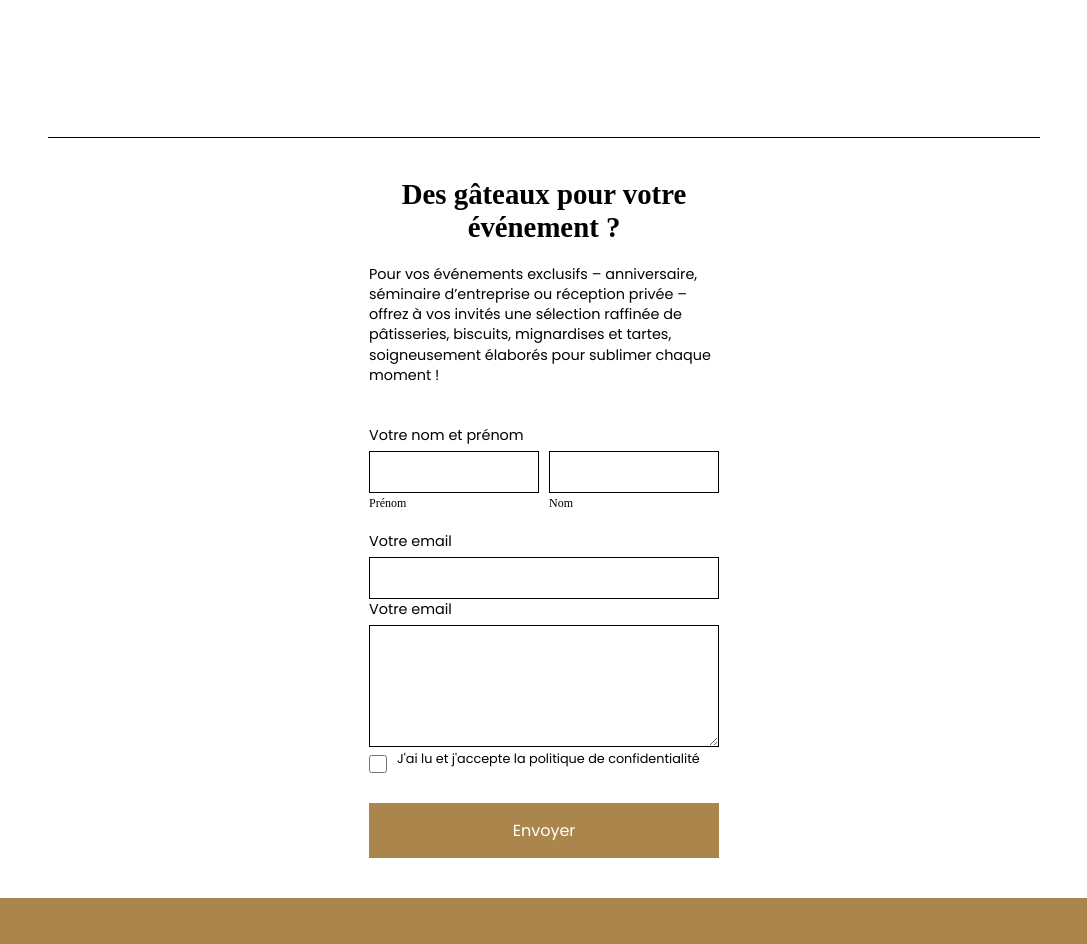
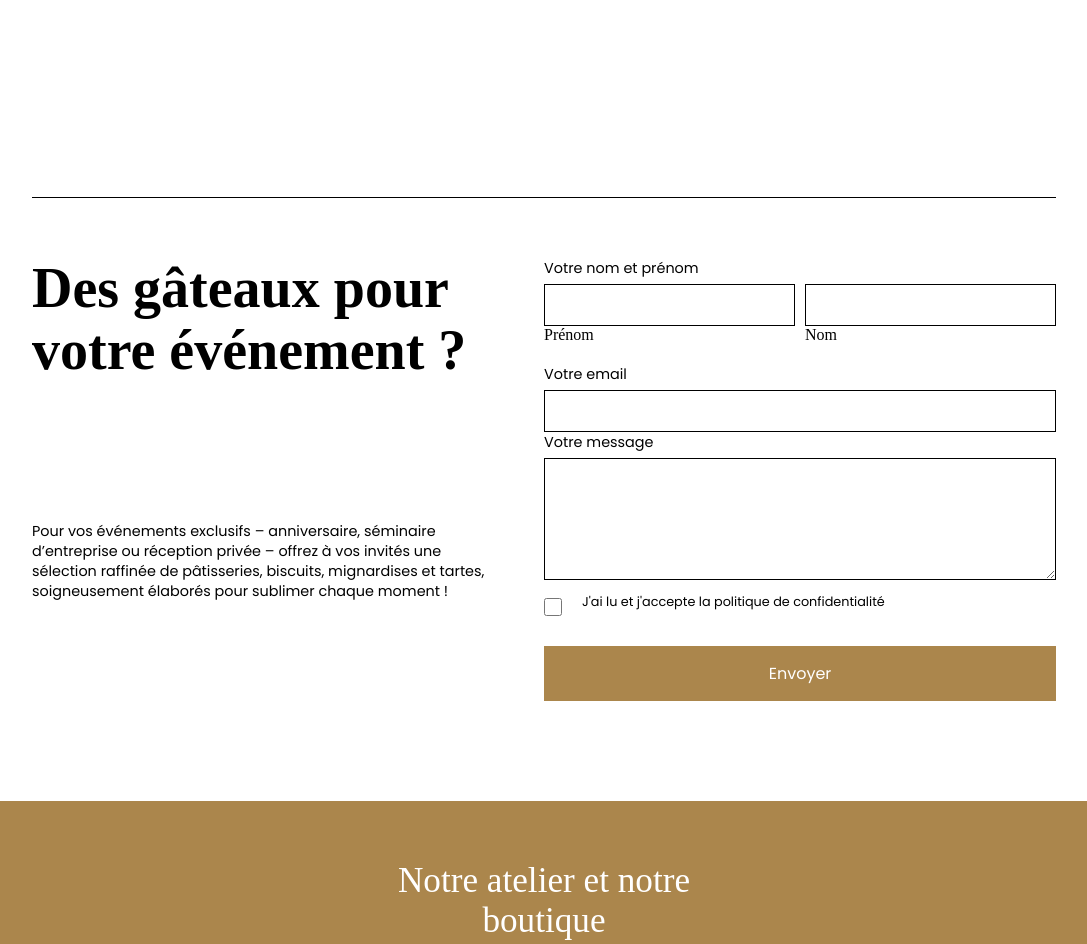
Before and after one commit to JustineSerra/evaluation-patachou, a website: page index.html in a window 1280 px wide. Shown: the part 2254-3198 px from the top of the page, without its empty margins (96-1183 px from the left). Drawn offline with Linux system fonts and the light colour scheme; a web font is replaced by a local one.

Commit message:
en cours

```diff
--- a/index.html
+++ b/index.html
@@ -108,7 +108,7 @@
 		</div>
 
 		<div class="form-group">
-			<label for="message">Votre email</label>
+			<label for="message">Votre message</label>
 			<textarea id="message" rows="5"></textarea>
 		</div>
 
--- a/scss/sections/_evenement.scss
+++ b/scss/sections/_evenement.scss
@@ -8,11 +8,34 @@
     align-items:center;
     text-align:center;
 
+    @include tablet {
+        align-items:flex-start;
+        text-align:left;
+        padding:80px 10%; /*ajoute de l'espace sur les côtés*/
+    }
+
+    @include desktop {
+        flex-direction:row;
+        flex-wrap:wrap;
+        align-items:flex-start;
+        justify-content:space-between;
+        padding:100px 10%;
+    }
+
     .separator {
         width:80%;
         height:1px; /*epaisseur de la ligne*/
         background-color:$black;
         margin-bottom:40px; /*espace sous la ligne avant le titre*/
+
+        @include tablet {
+            width:100%; /*prend toute la largeur*/
+        }
+
+        @include desktop {
+            flex: 0 0 100%;
+            margin-bottom:60px;
+        }
     }
 
     h1 {
@@ -21,6 +44,23 @@
         font-weight:900; /*titre en gras*/
         margin-bottom:20px;
         max-width: 300px;
+
+        @include tablet {
+            max-width: none;
+            width:100%;
+            font-size:3rem;
+        }
+
+        @include desktop {
+            display:block !important;
+            flex: 0 0 45% !important;
+            max-width: 600px !important;
+            line-height:1.1;
+            order:1;
+            margin-bottom:20px;
+            font-size:3.5rem;
+            text-align:left;
+        }
     }
 
     p {
@@ -30,12 +70,35 @@
         margin-bottom:40px;
         max-width:350px;
         text-align:left; /*aligne le paragraphe à gauche*/
+
+        @include tablet {
+        width:100%; /*prend toute la largeur*/
+        max-width:none;
+        }
+
+        @include desktop {
+        width:45%;
+        order:3;
+        margin-top:-180px;
+        }
     }
 
     form {
         width: 100%; /*prend toute la place du conteneur*/
         max-width:350px; /*mais ne dépasse pas les 350px*/
         text-align:left;
+
+        @include tablet {
+        width:100%; /*prend toute la largeur*/
+        max-width:none;
+        }
+
+        @include desktop {
+            width:50%;
+            max-width:600px;
+            order:2;
+        }
+
 
         label {
             display:block; /*prend toute la ligne*/
@@ -62,12 +125,6 @@
 
             .input-sub{
                 flex:1;
-                span {
-                    font-size:0.75rem;
-                    color:$black;
-                    margin-top:3px;
-                    display:block;
-                }
             }
         }
     .form-groupe {
@@ -76,8 +133,13 @@
     .checkbox-group{
         display:flex;
         align-items:flex-start;
-        gap:10px;
-        margin-bottom:30px;
+        gap:20px;
+        margin-bottom:30px; /*met un espace avec le bouton du dessous*/
+        margin-top:10px; /*met un espace avec le bloc du dessus*/
+
+        @include tablet {
+            margin-top:10px;
+        }
 
         input {
             margin-top:4px;
```
Also changed, not shown: style.css, 1 other file.
